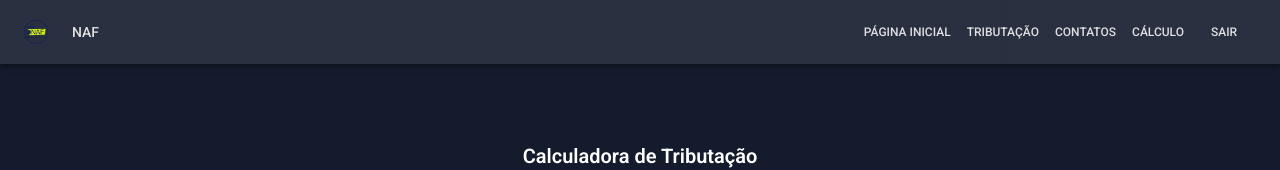
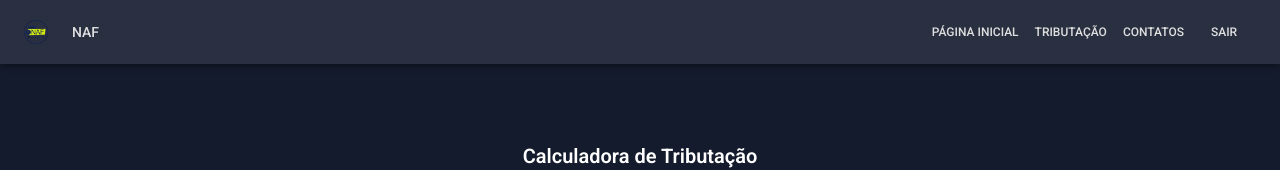
Before and after one commit to GabriellaCLima/TaxComponents, a React (Vite) app: page /calculadora in a window 1280 px wide. Shown: the top 170 px of the page. Built offline with nearby package versions, Linux system fonts and the light colour scheme; sample sign-in values are in the browser's storage; some icons are missing.

Commit message:
Secao cálculo removido no nav, tendo em vista que já há na tela inicial

```diff
--- a/src/Components/Topbar.jsx
+++ b/src/Components/Topbar.jsx
@@ -28,7 +28,7 @@ import Logo from "../../Assets/NAF.png";
 const drawerWidth = 240;
 
 // Itens do menu de navegação
-const navItems = ["Página Inicial", "Tributação", "Contatos", "Cálculo", "Sair"];
+const navItems = ["Página Inicial", "Tributação", "Contatos", "Sair"];
 
 function Topbar(props) {
   const theme = useTheme();
```
